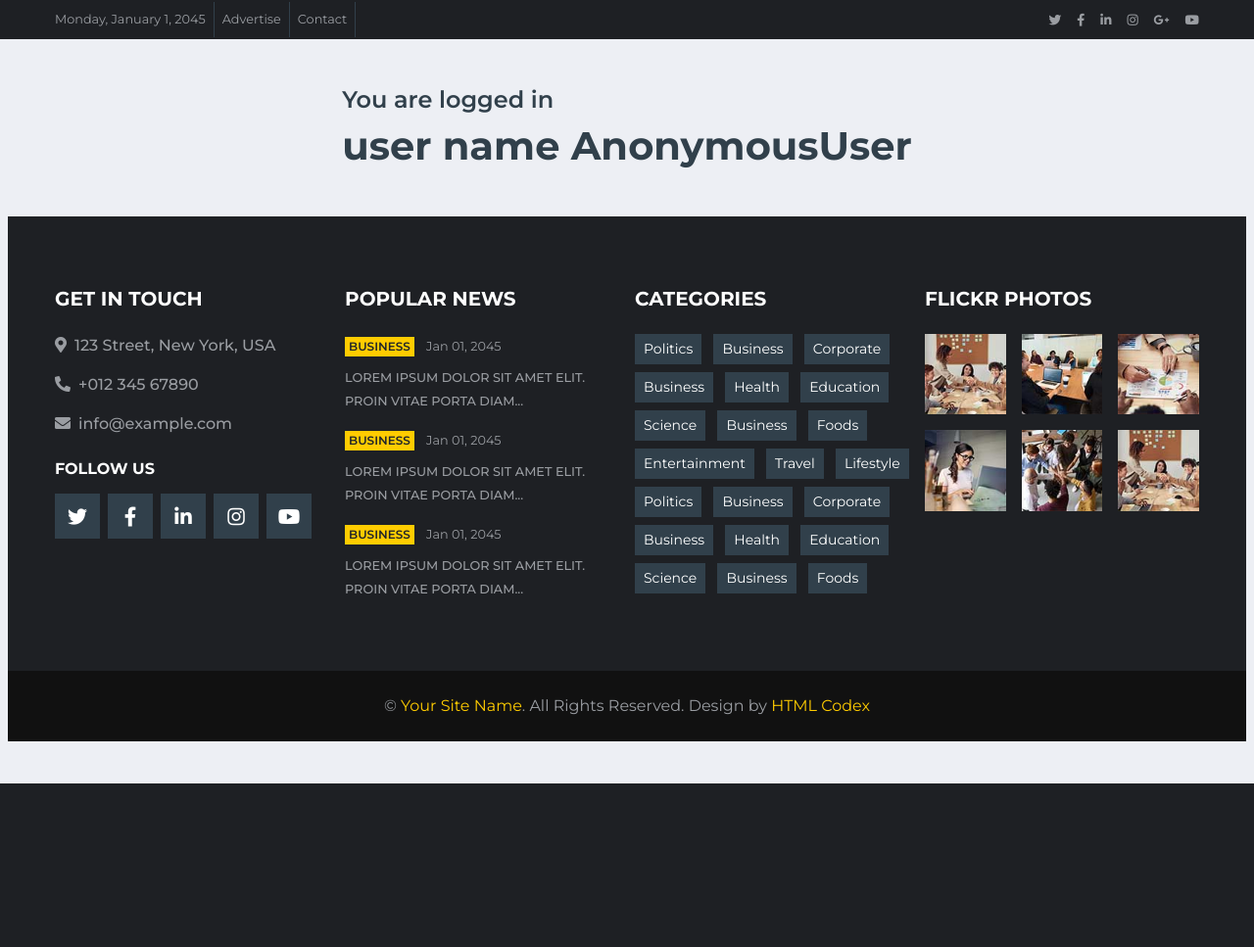
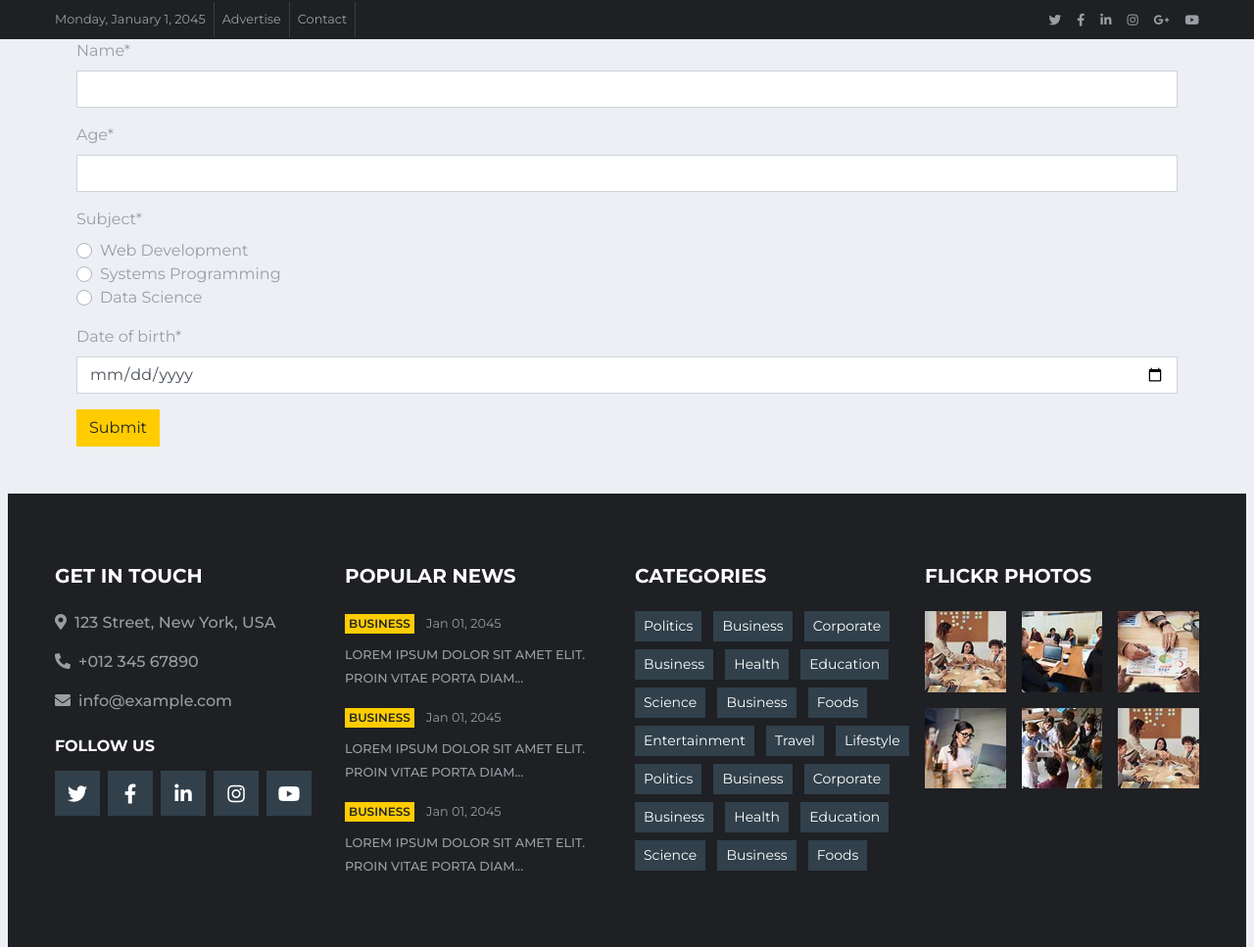
Before and after one commit to sreerangk/Daily_news, a Django app: page / in a window 1280 px wide. Shown: the top 967 px of the page at 98% size. Before the commit the page ends 800 px from the top, so only its background shows below. Run offline with Django 4.2, Linux system fonts and the light colour scheme; some libraries are stand-ins or nearby versions.

Commit message:
add forms

```diff
--- /dev/null
+++ b/firstapp/forms.py
@@ -0,0 +1,31 @@
+from django import forms
+from datetime import datetime
+from django.urls import reverse_lazy
+from crispy_forms.helper import FormHelper
+from crispy_forms.layout import Submit
+
+class UniversityForm(forms.Form):
+
+    def __init__(self, *args, **kwargs):
+        super().__init__(*args, **kwargs)
+        self.helper = FormHelper(self)
+        self.helper.form_action = reverse_lazy('index')
+        self.helper.form_method = 'POST'
+        self.helper.add_input(Submit('submit', 'Submit'))
+
+    SUBJECT_CHOICES = (
+        (1, 'Web Development'),
+        (2, 'Systems Programming'),
+        (3, 'Data Science'),
+    )
+
+    name = forms.CharField(widget=forms.TextInput(attrs={
+        'hx-get': reverse_lazy('index'),
+        'hx-trigger': 'keyup'
+    }))
+    age = forms.IntegerField()
+    subject = forms.ChoiceField(
+        choices=SUBJECT_CHOICES,
+        widget=forms.RadioSelect()
+    )
+    date_of_birth = forms.DateField(widget=forms.DateInput(attrs={'type': 'date', 'max': datetime.now().date()}))
--- a/firstapp/views.py
+++ b/firstapp/views.py
@@ -1,8 +1,10 @@
 from django.shortcuts import render
+from firstapp.forms import UniversityForm
 
 # Create your views here.
 def index(request):
-    return render(request, 'index.html')
+    context = {'form': UniversityForm()}
+    return render(request, 'index.html', context)
 
 
 def base(request):
--- a/school_management_system/settings.py
+++ b/school_management_system/settings.py
@@ -129,3 +129,5 @@ MEDIA_URL = '/media/'
 # https://docs.djangoproject.com/en/4.0/ref/settings/#default-auto-field
 
 DEFAULT_AUTO_FIELD = 'django.db.models.BigAutoField'
+
+CRISPY_TEMPLATE_PACK = 'bootstrap4'
--- a/templates/index.html
+++ b/templates/index.html
@@ -1,19 +1,10 @@
 {% extends 'base.html' %}
+
+{% load crispy_forms_tags %}
+
 {% block content %}
+<div class="container"
+>{% crispy form %}</div>
 
 
-
-<body>
-    <div
-      class="container justify-content-center mt-5"
-      style="width: fit-content"
-    >
-
-      <h4>You are logged in <h1>user name    <strong>{{user}}</strong></h1></h4>
-
-
-    </div>
-  </body>
-</html>
-
 {% endblock %}
```
Also changed, not shown: templates/signup.html (deleted, +0 -7 lines).
